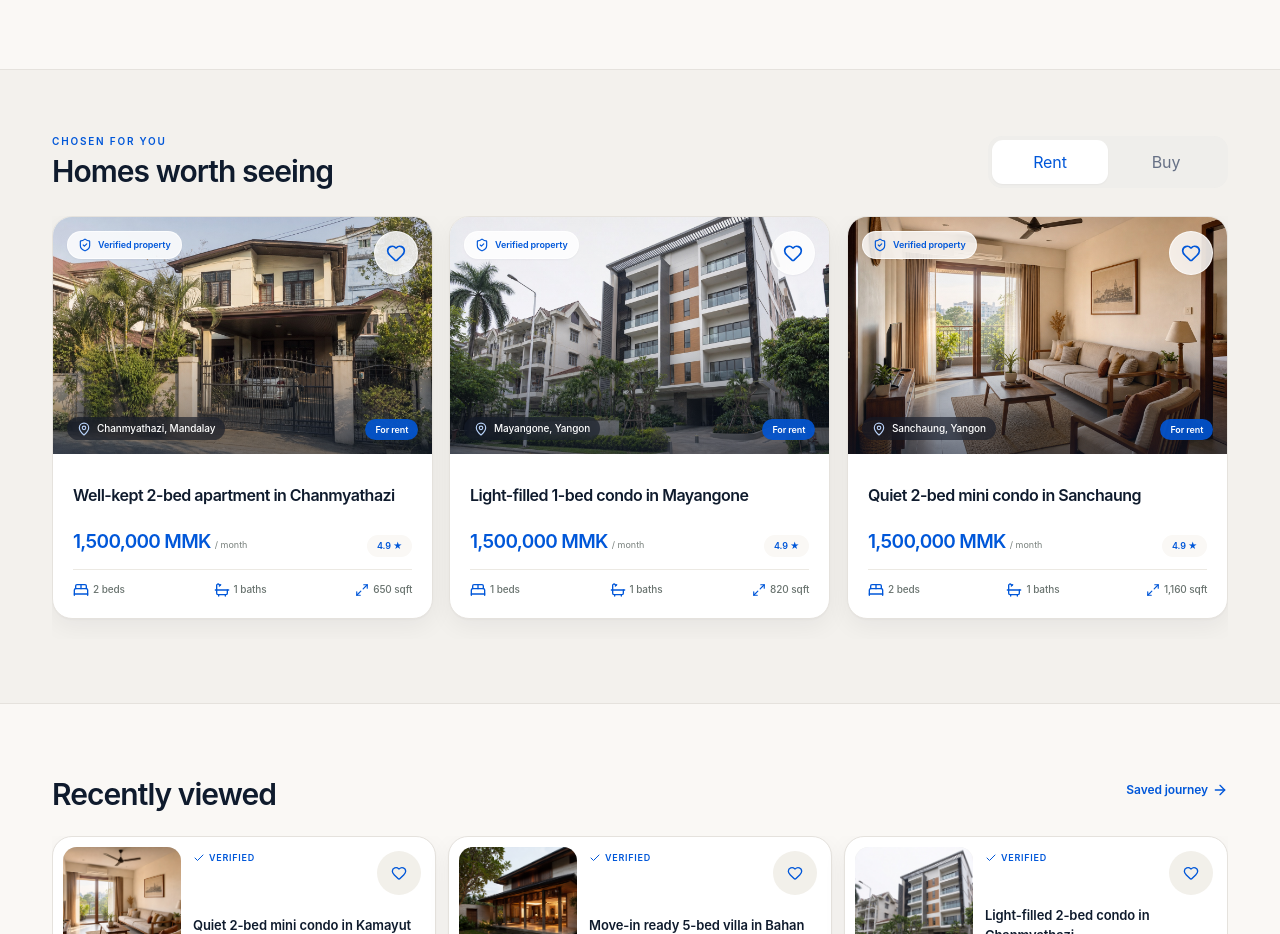
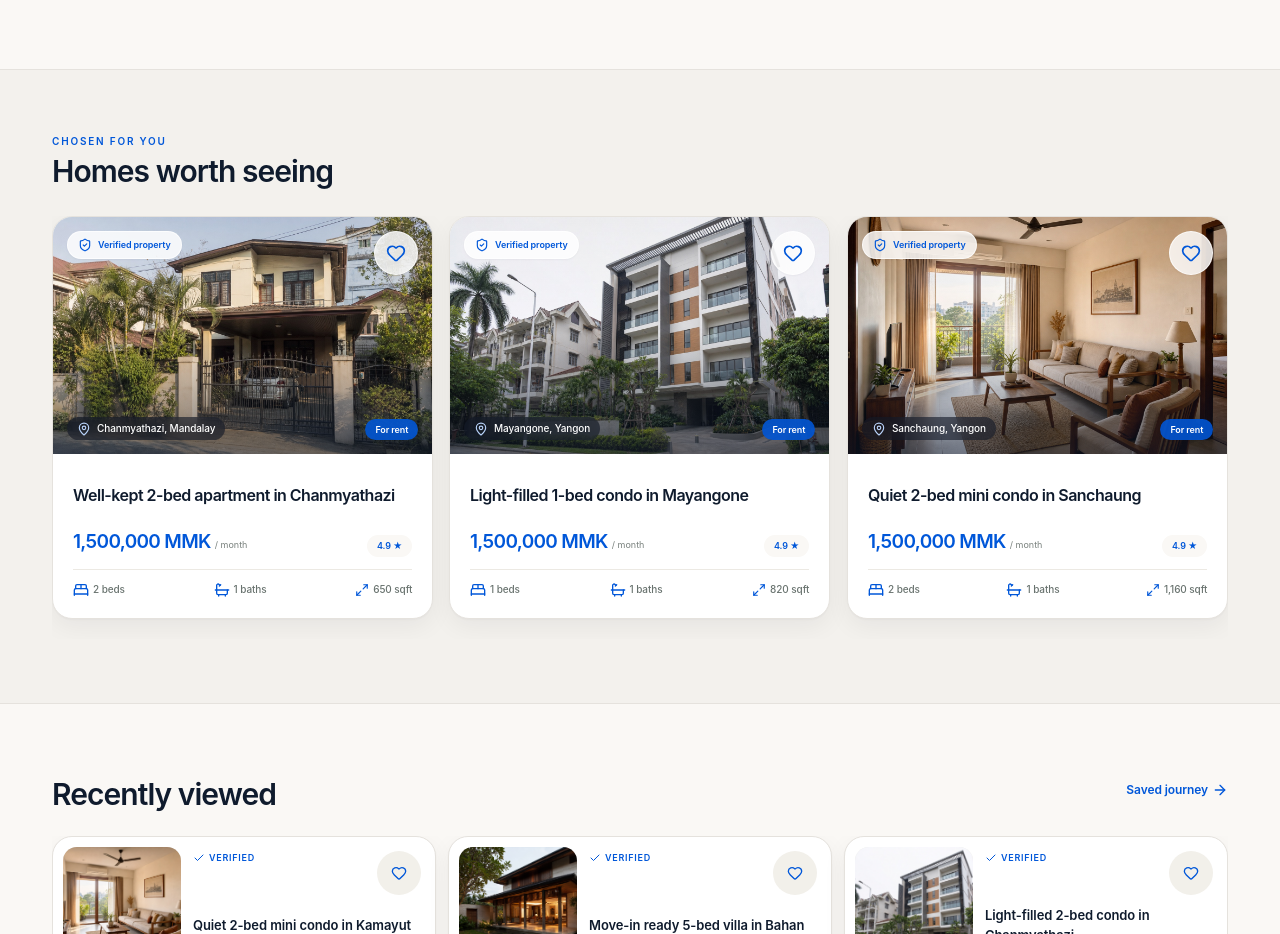
Before and after one commit to aungpyaeheinofficial-pixel/A7-Property-Mobile-V3-, a Next.js app: page / in a window 1280 px wide. Shown: the part 1200-2134 px from the top of the page. Built offline with nearby package versions, Linux system fonts and the light colour scheme.

Commit message:
remove duplicate home recommendation tabs

```diff
--- a/components/mobile/home-discovery.tsx
+++ b/components/mobile/home-discovery.tsx
@@ -10,7 +10,7 @@ import { useAuth } from "@/components/auth/auth-provider";
 import { A7Brand } from "@/components/brand/a7-brand";
 import { useLanguage } from "@/components/i18n/language-provider";
 import { LanguageSwitcher } from "@/components/i18n/language-switcher";
-import { MobilePropertyCard, SectionHeading, SegmentedControl } from "@/components/mobile/a7-mobile-ui";
+import { MobilePropertyCard, SectionHeading } from "@/components/mobile/a7-mobile-ui";
 import { ProgressiveImage } from "@/components/ui/progressive-image";
 import { useToast } from "@/components/ui/toast-provider";
 import { readStoredIds, STORAGE_KEYS, writeStoredIds } from "@/lib/local-storage";
@@ -174,10 +174,7 @@ function HomeDiscovery() {
 
         <section className="border-y border-a7-line bg-[#F3F1ED] py-12 lg:py-16">
           <div className="mx-auto max-w-[1240px] px-4 sm:px-6 lg:px-8">
-            <div className="flex flex-col gap-5 sm:flex-row sm:items-end sm:justify-between">
-              <SectionHeading eyebrow={tx("Chosen for you", "သင့်အတွက် ရွေးချယ်ထားသည်")} title={tx("Homes worth seeing", "ကြည့်သင့်တဲ့အိမ်များ")} />
-              <SegmentedControl value={purpose} onChange={setPurpose} ariaLabel={tx("Property purpose", "အိမ်အမျိုးအစား")} options={[{ value: "rent", label: tx("Rent", "ငှားရန်") }, { value: "sale", label: tx("Buy", "ဝယ်ရန်") }]} className="w-full max-w-[240px]" />
-            </div>
+            <SectionHeading eyebrow={tx("Chosen for you", "သင့်အတွက် ရွေးချယ်ထားသည်")} title={tx("Homes worth seeing", "ကြည့်သင့်တဲ့အိမ်များ")} />
             <div className="-mx-4 mt-7 flex snap-x snap-mandatory gap-4 overflow-x-auto px-4 pb-5 md:mx-0 md:grid md:grid-cols-3 md:px-0">
               {recommended.slice(0, 3).map((property, index) => (
                 <motion.div key={property.id} initial={reduceMotion ? false : { opacity: 0, y: 10 }} whileInView={{ opacity: 1, y: 0 }} viewport={{ amount: 0.5, margin: "0px -12% 0px -12%" }} transition={reduceMotion ? { duration: 0 } : { ...a7Motion.slow, delay: index * 0.035 }} className="min-w-[86vw] snap-center md:min-w-0">
```
